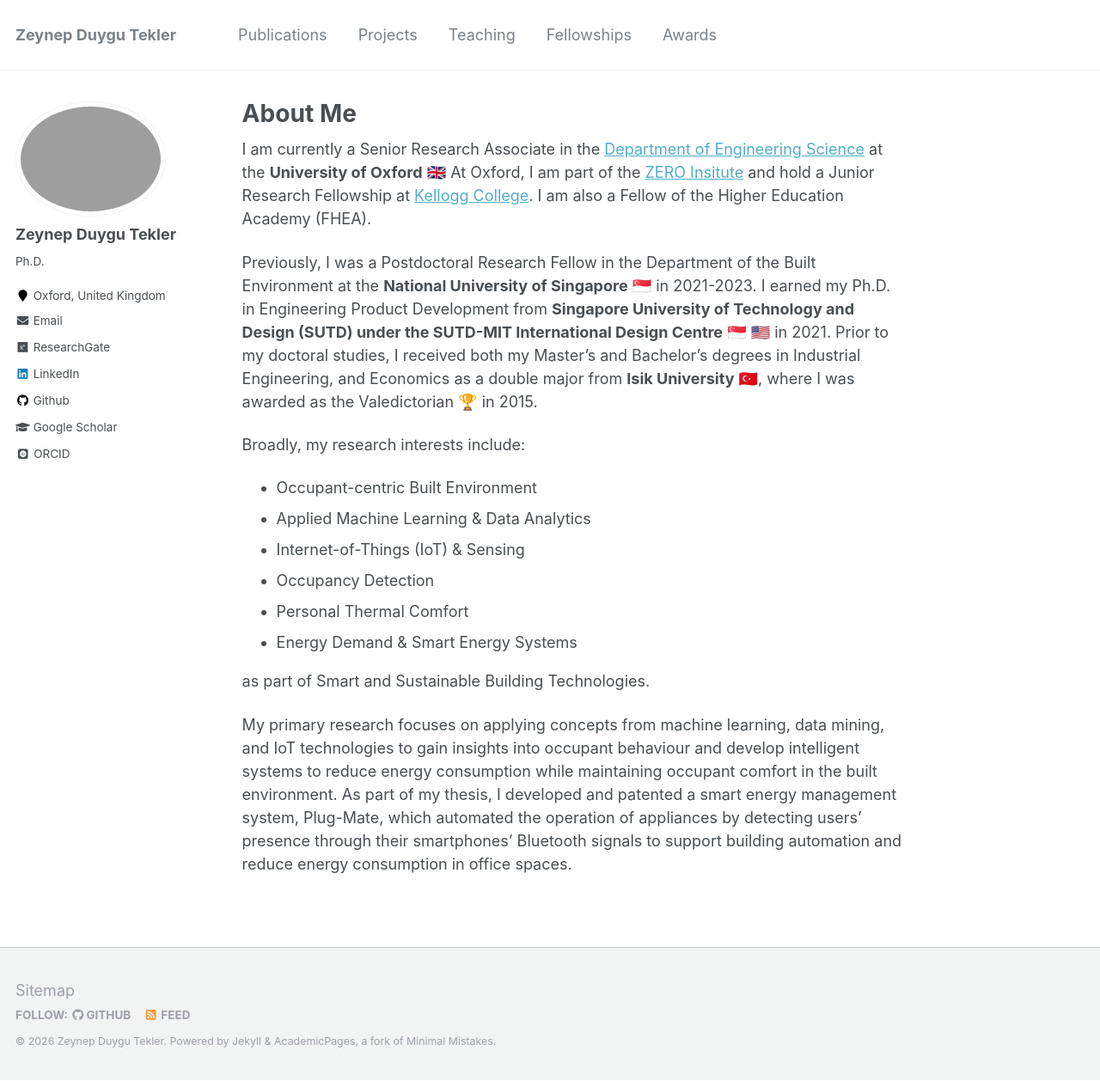
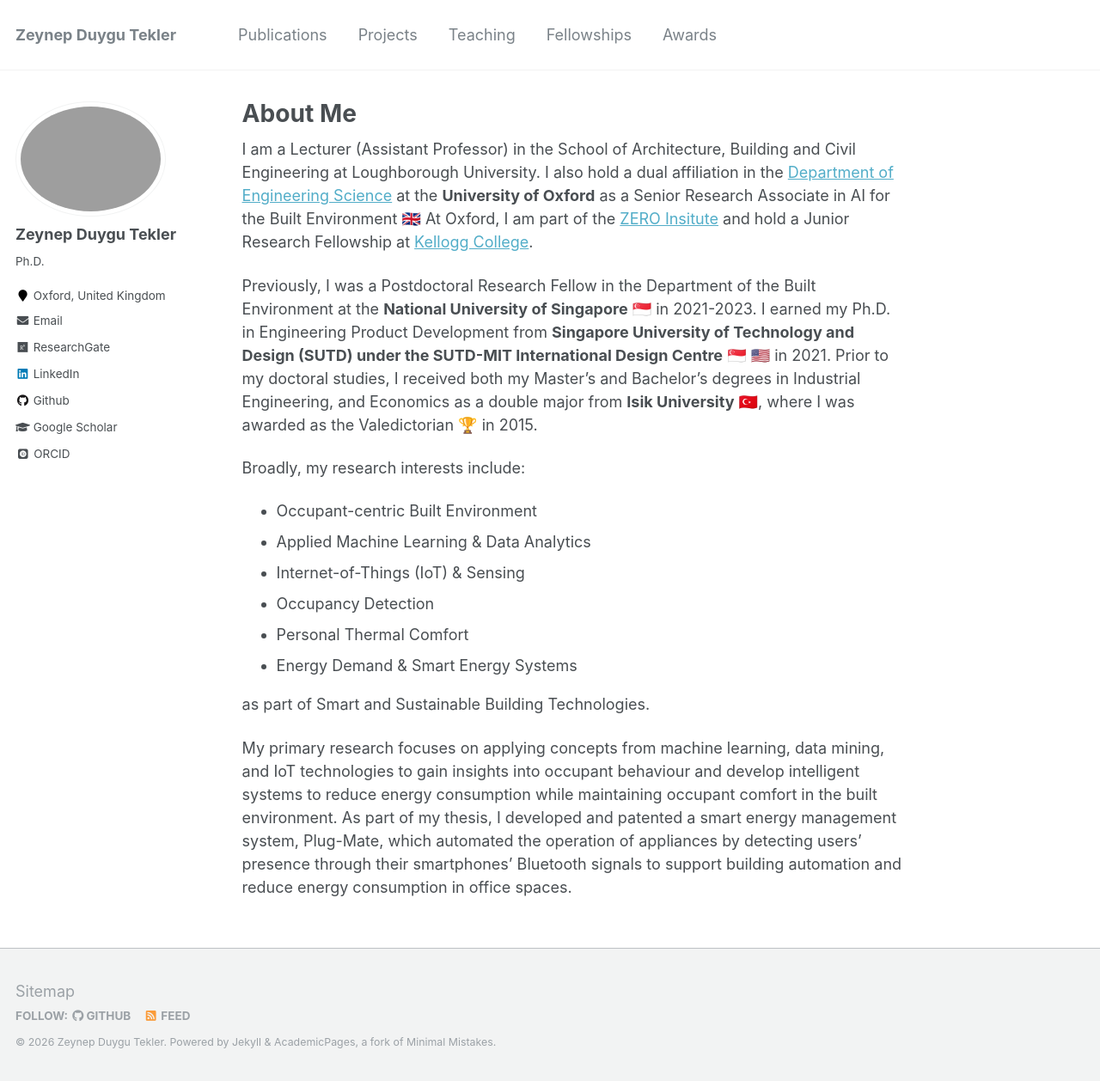
Before and after one commit to zeynepduygutekler/zeynepduygutekler.github.io, a Jekyll site: the page built from _pages/about.md, in a window 1280 px wide and 1258 px high. Shown: the whole window at 86% size. Built offline with Jekyll 4.4.1, drawn with Linux system fonts in a browser that asks for light colours; emoji names are drawn with the system emoji font; some web fonts are replaced.

Commit message:
new updates

```diff
--- a/_pages/about.md
+++ b/_pages/about.md
@@ -9,8 +9,8 @@ redirect_from:
 ---
 <link href="https://cdnjs.cloudflare.com/ajax/libs/font-awesome/5.15.4/css/all.min.css" rel="stylesheet">
 
-I am currently a Senior Research Associate in the [Department of Engineering Science](https://eng.ox.ac.uk/people/zeynep-duygu-tekler/) at the **University of Oxford** :gb: At Oxford, I am part of the [ZERO Insitute](https://zero.ox.ac.uk/people/zeynep-tekler/) and hold a Junior Research Fellowship at [Kellogg College](https://www.kellogg.ox.ac.uk/our-people/zey-nep/).
-I am also a Fellow of the Higher Education Academy (FHEA).
+I am a Lecturer (Assistant Professor) in the School of Architecture, Building and Civil Engineering at Loughborough University. I also hold a dual affiliation in the [Department of Engineering Science](https://eng.ox.ac.uk/people/zeynep-duygu-tekler/) at the **University of Oxford** as a Senior Research Associate in AI for the Built Environment :gb: At Oxford, I am part of the [ZERO Insitute](https://zero.ox.ac.uk/people/zeynep-tekler/) and hold a Junior Research Fellowship at [Kellogg College](https://www.kellogg.ox.ac.uk/our-people/zey-nep/).
+
 
 Previously, I was a Postdoctoral Research Fellow in the Department of the Built Environment at the **National University of Singapore** :singapore: in 2021-2023.
 I earned my Ph.D. in Engineering Product Development from **Singapore University of Technology and Design (SUTD) under the SUTD-MIT International Design Centre** :singapore: :us: in 2021.
```
Also changed, not shown: _pages/teaching.md (+2 -0 lines), 1 other file.
